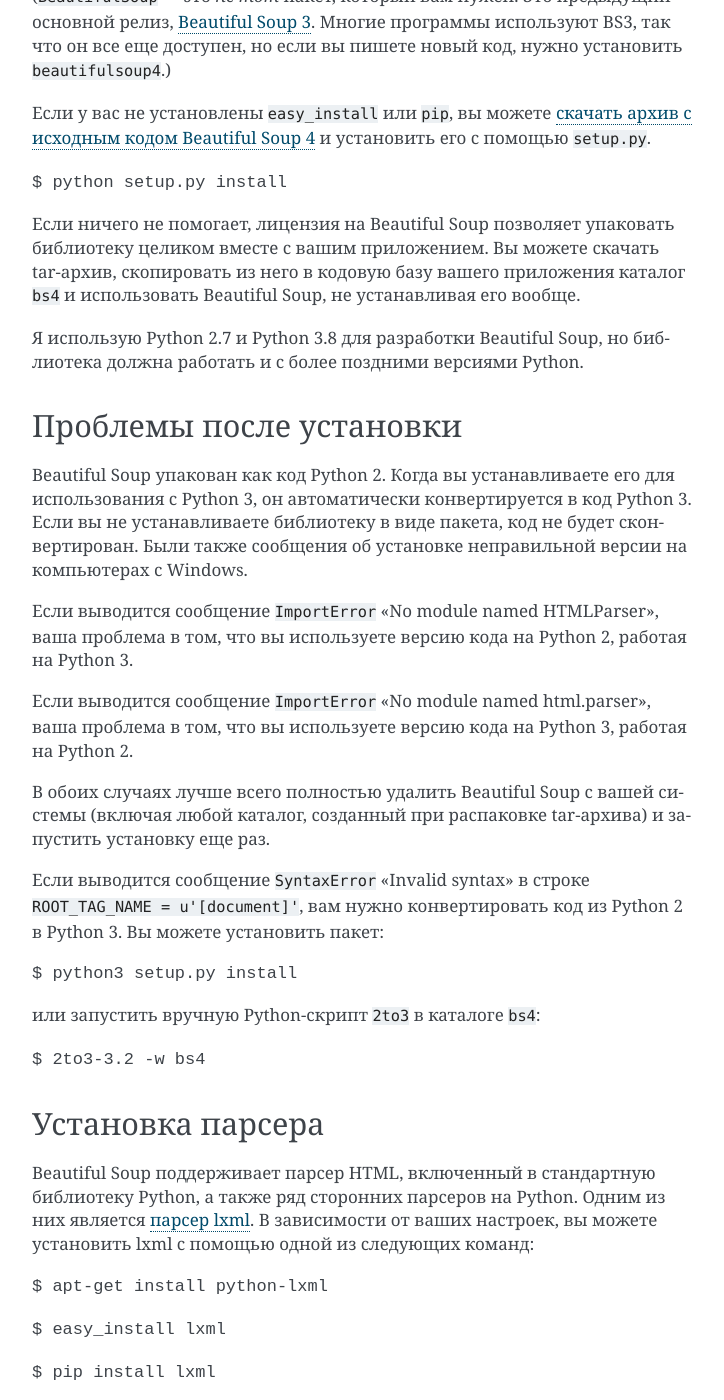
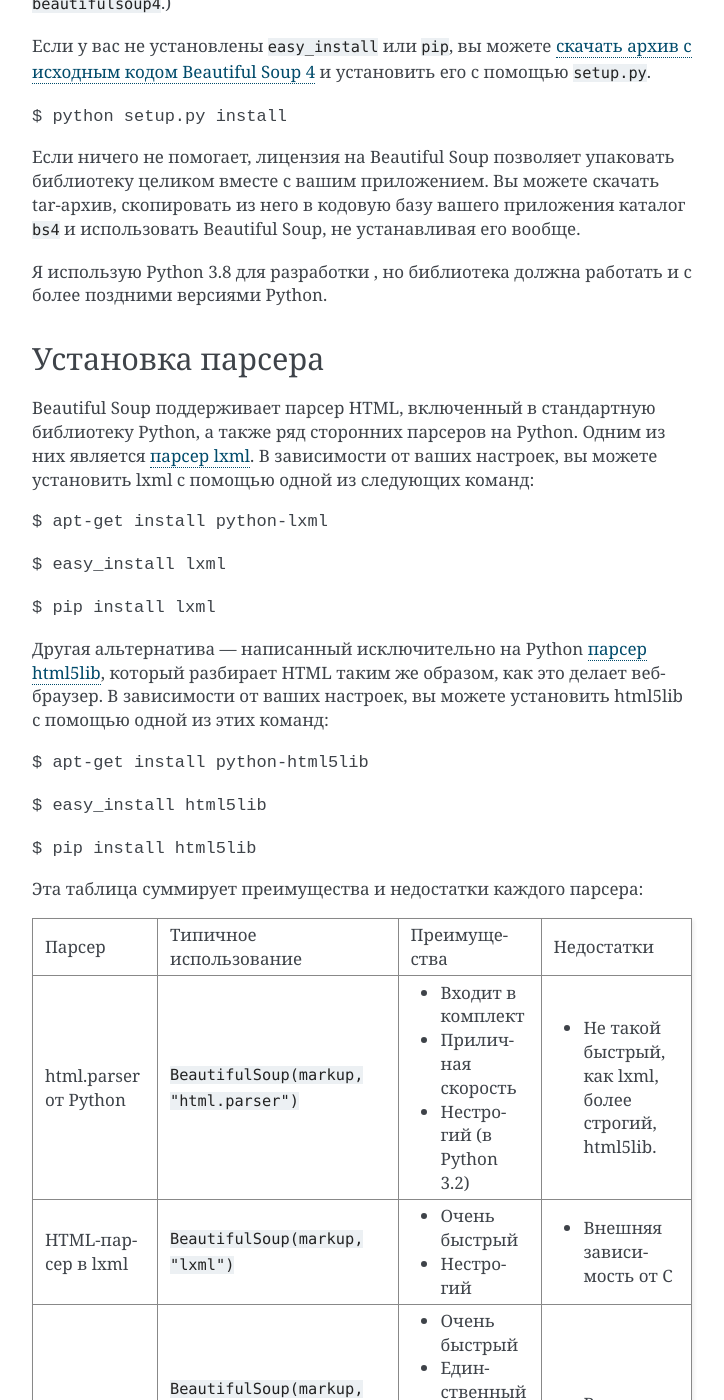
Before and after one commit to authoress/bs4ru, a Sphinx documentation site: the page built from docs/bs4ru.rst, in a window 1280 px wide and 1400 px high, scrolled down 3894 px. Shown: the whole window, without its empty margins (388-1112 px from the left). Built offline with Sphinx 7.4.7, drawn with Linux system fonts in a browser that asks for light colours; some of the changed text lies outside the part shown.

Commit message:
bs4 documentation updated from version 4.9.2 to 4.10.0

```diff
--- a/docs/bs4ru.rst
+++ b/docs/bs4ru.rst
@@ -18,16 +18,14 @@
 как ее использовать, как заставить ее делать то, что вы хотите, и что нужно делать, когда она
 не оправдывает ваши ожидания.
 
-Эта документация относится к Beautiful Soup версии 4.9.2. Примеры в
-документации работают одинаково на Python 2.7
-и Python
-3.8.
+Эта документация относится к Beautiful Soup версии 4.10.0. Примеры в
+документации приведены для Python 3.8.
 
 Возможно, вы ищете документацию для `Beautiful Soup 3
 <http://www.crummy.com/software/BeautifulSoup/bs3/documentation.html>`_.
 Если это так, имейте в виду, что Beautiful Soup 3 больше не
-развивается, и что поддержка этой версии будет прекращена
-31 декабря 2020 года или немногим позже. Если вы хотите узнать о различиях между Beautiful Soup 3
+развивается, и что поддержка этой версии прекращена
+31 декабря 2020 года. Если вы хотите узнать о различиях между Beautiful Soup 3
 и Beautiful Soup 4, читайте раздел `Перенос кода на BS4`_.
 
 Эта документация переведена на другие языки
@@ -171,16 +169,13 @@
 Если вы используете последнюю версию Debian или Ubuntu Linux, вы можете
 установить Beautiful Soup с помощью системы управления пакетами:
 
-:kbd:`$ apt-get install python-bs4` (для Python 2)
-
-:kbd:`$ apt-get install python3-bs4` (для Python 3)
+:kbd:`$ apt-get install python3-bs4`
 
 Beautiful Soup 4 публикуется через PyPi, поэтому, если вы не можете установить библиотеку
 с помощью системы управления пакетами, можно установить с помощью ``easy_install`` или
-``pip``. Пакет называется ``beautifulsoup4``. Один и тот же пакет
-работает как на Python 2, так и на Python 3. Убедитесь, что вы используете версию
-``pip`` или ``easy_install``, предназначенную для вашей версии Python (их можно назвать
-``pip3`` и ``easy_install3`` соответственно, если вы используете Python 3).
+``pip``. Пакет называется ``beautifulsoup4``. Убедитесь, что вы
+используете версию ``pip`` или ``easy_install``, предназначенную для вашей версии Python
+(они могут называться ``pip3`` и ``easy_install3`` соответственно).
 
 :kbd:`$ easy_install beautifulsoup4`
 
@@ -203,40 +198,8 @@
 tar-архив, скопировать из него в кодовую базу вашего приложения каталог ``bs4``
 и использовать Beautiful Soup, не устанавливая его вообще.
 
-Я использую Python 2.7 и Python 3.8 для разработки Beautiful Soup, но библиотека
-должна работать и с более поздними версиями Python.
-
-Проблемы после установки
-------------------------
-
-Beautiful Soup упакован как код Python 2. Когда вы устанавливаете его для
-использования с Python 3, он автоматически конвертируется в код Python 3. Если
-вы не устанавливаете библиотеку в виде пакета, код не будет сконвертирован. Были
-также сообщения об установке неправильной версии на компьютерах с
-Windows.
-
-Если выводится сообщение ``ImportError`` "No module named HTMLParser", ваша
-проблема в том, что вы используете версию кода на Python 2, работая на
-Python 3.
-
-Если выводится сообщение ``ImportError`` "No module named html.parser", ваша
-проблема в том, что вы используете версию кода на Python 3, работая на
-Python 2.
-
-В обоих случаях лучше всего полностью удалить Beautiful
-Soup  с вашей системы (включая любой каталог, созданный
-при распаковке tar-архива) и запустить установку еще раз.
-
-Если выводится сообщение ``SyntaxError`` "Invalid syntax" в строке
-``ROOT_TAG_NAME = u'[document]'``, вам нужно конвертировать код из Python 2
-в Python 3. Вы можете установить пакет:
-
-:kbd:`$ python3 setup.py install`
-
-или запустить вручную Python-скрипт ``2to3``
-в каталоге ``bs4``:
-
-:kbd:`$ 2to3-3.2 -w bs4`
+Я использую Python 3.8 для разработки , но библиотека должна работать
+и с более поздними версиями Python.
 
 .. _parser-installation:
 
@@ -273,8 +236,7 @@
 +----------------------+--------------------------------------------+--------------------------------+--------------------------+
 | html.parser от Python| ``BeautifulSoup(markup, "html.parser")``   | * Входит в комплект            | * Не такой быстрый, как  |
 |                      |                                            | * Приличная скорость           |   lxml, более строгий,   |
-|                      |                                            | * Нестрогий (по крайней мере,  |   чем html5lib.          |
-|                      |                                            |   в Python 2.7.3 и 3.2.)       |                          |
+|                      |                                            | * Нестрогий (в Python 3.2)     |   html5lib.              |
 +----------------------+--------------------------------------------+--------------------------------+--------------------------+
 | HTML-парсер в lxml   | ``BeautifulSoup(markup, "lxml")``          | * Очень быстрый                | * Внешняя зависимость    |
 |                      |                                            | * Нестрогий                    |   от C                   |
@@ -290,7 +252,7 @@
 +----------------------+--------------------------------------------+--------------------------------+--------------------------+
 
 Я рекомендую по возможности установить и использовать lxml для быстродействия. Если вы
-используете очень старую версию Python — более ранню, чем 2.7.3 или 3.2.2 —
+используете очень старую версию Python — более ранню, чем 3.2.2 --
 `необходимо` установить lxml или html5lib, потому что встроенный в Python
 парсер HTML просто недостаточно хорош в старых версиях.
 
@@ -482,8 +444,7 @@
 ``NavigableString`` похожа на строку Unicode в Python, не считая того,
 что она также поддерживает некоторые функции, описанные в
 разделах `Навигация по дереву`_ и `Поиск по дереву`_. Вы можете конвертировать
-``NavigableString`` в строку Unicode с помощью ``unicode()`` (В
-Python 2) или ``str`` (в Python 3)::
+``NavigableString`` в строку Unicode с помощью ``str``::
 
  unicode_string = str(tag.string)
  unicode_string
@@ -1835,13 +1796,13 @@
  soup.select("child")
  # [<ns1:child>I'm in namespace 1</ns1:child>, <ns2:child>I'm in namespace 2</ns2:child>]
 
- soup.select("ns1|child", namespaces=soup.namespaces)
+ soup.select("ns1|child")
  # [<ns1:child>I'm in namespace 1</ns1:child>]
 
 При обработке селектора CSS, который использует пространства имен, Beautiful Soup
-использует сокращения пространства имен, найденные при разборе
-документа. Вы можете заменить сокращения своими собственными, передав словарь
-сокращений::
+всегда пытается использовать префиксы пространства имен, которые имеют смысл в зависимости от того, что
+он увидел при разборе документа. Вы всегда можете предоставить свой
+словарь сокращений::
 
  namespaces = dict(first="http://namespace1/", second="http://namespace2/")
  soup.select("second|child", namespaces=namespaces)
@@ -2127,7 +2101,7 @@
  soup.p.wrap(soup.new_tag("div"))
  # <div><p><b>I wish I was bold.</b></p></div>
 
-Это новый метод в Beautiful Soup 4.0.5.
+`Это новый метод в Beautiful Soup 4.0.5.`
 
 ``unwrap()``
 ------------
@@ -2231,8 +2205,7 @@
 ----------------------------
 
 Если вам нужна просто строка, без особого форматирования, вы можете вызвать
-``str()`` для объекта BeautifulSoup (``unicode()`` в Python 2)
-или для объекта ``Tag`` внутри него::
+``str()`` для объекта BeautifulSoup или для объекта ``Tag`` внутри него::
 
  str(soup)
  # '<html><head></head><body><a href="http://example.com/">I linked to <i>example.com</i></a></body></html>'
@@ -2311,6 +2284,18 @@
 
  print(br.encode(formatter="html5"))
  # b'<br>'
+
+Кроме того, любые атрибуты, значения которых являются пустой строкой
+станут логическими атрибутами в стиле HTML::
+
+ option = BeautifulSoup('<option selected=""></option>').option
+ print(option.encode(formatter="html"))
+ # b'<option selected=""></option>'
+
+ print(option.encode(formatter="html5"))
+ # b'<option selected></option>'
+
+*(Это новое поведение в Beautiful Soup 4.10.0.)*
 
 Если вы передадите ``formatter=None``, Beautiful Soup вообще не будет менять
 строки на выходе. Это самый быстрый вариант, но он может привести
@@ -2660,7 +2650,7 @@
 
 Символ SNOWMAN может быть частью документа UTF-8 (он выглядит
 так: ☃), но в ISO-Latin-1 или
-ASCII нет представления для этого символа, поэтому для этих кодировок он конвертируется в "&#9731;":
+ASCII нет представления для этого символа, поэтому для этих кодировок он конвертируется в "&#9731;"::
 
  print(tag.encode("utf-8"))
  # b'<b>\xe2\x98\x83</b>'
--- a/docs/conf.py
+++ b/docs/conf.py
@@ -18,11 +18,11 @@
 # -- Project information -----------------------------------------------------
 
 project = 'bs4ru'
-copyright = '2004-2020, Leonard Richardson & authoress'
+copyright = '2004-2022, Leonard Richardson & authoress'
 author = 'Leonard Richardson & authoress'
 
 # The full version, including alpha/beta/rc tags
-release = '4.9.2'
+release = '4.10'
 
 
 # -- General configuration ---------------------------------------------------
--- a/docs/index.rst
+++ b/docs/index.rst
@@ -1,7 +1,7 @@
 Beautiful Soup на русском языке
 ===============================
 
-Переведено на русский `authoress <https://github.com/authoress>`_. Перевод обновлен в октябре 2020.
+Переведено на русский `authoress <https://github.com/authoress>`_. Перевод обновлен в январе 2022.
 
 
 .. toctree::
```
Also changed, not shown: other parts of docs/bs4ru.rst (+31 -12 lines).
